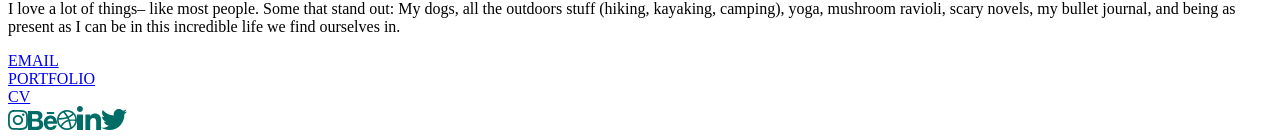
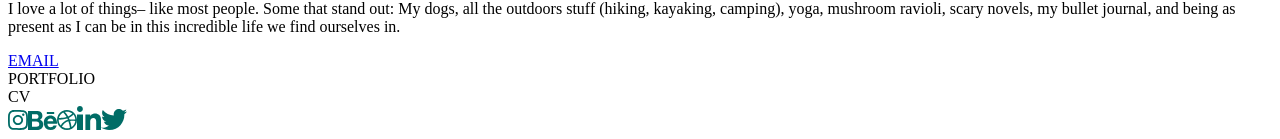
Before and after one commit to traviewhite/bwinka, a Next.js app: page /about in a window 1280 px wide. Shown: the part 1710-1849 px from the top of the page. Built offline with nearby package versions, Linux system fonts and the light colour scheme; a web font is replaced by a local one.

Commit message:
small fix to link buttons on about page

```diff
--- a/pages/about.js
+++ b/pages/about.js
@@ -30,16 +30,16 @@ const About = () => (
           <div className="aboutbtn">
             <a href="mailto:winkabrooke@gmail.com?Subject=Whats%20up!">EMAIL</a>
           </div>
-          <div className="aboutbtn">
-            <Link href="/2020_Brooke-Winka-Portfolio.pdf">
+          <Link href="/2020_Brooke-Winka-Portfolio.pdf">
+            <div className="aboutbtn">
               <a>PORTFOLIO</a>
-            </Link>
-          </div>
-          <div className="aboutbtn">
-            <Link href="/2020_Brooke-Winka-Design-CV-Interactive.pdf">
+            </div>
+          </Link>
+          <Link href="/2020_Brooke-Winka-Design-CV-Interactive.pdf">
+            <div className="aboutbtn">
               <a>CV</a>
-            </Link>
-          </div>
+            </div>
+          </Link>
         </div>
         <div className="socials">
           <Link href="https://www.instagram.com/btwinka">
```
